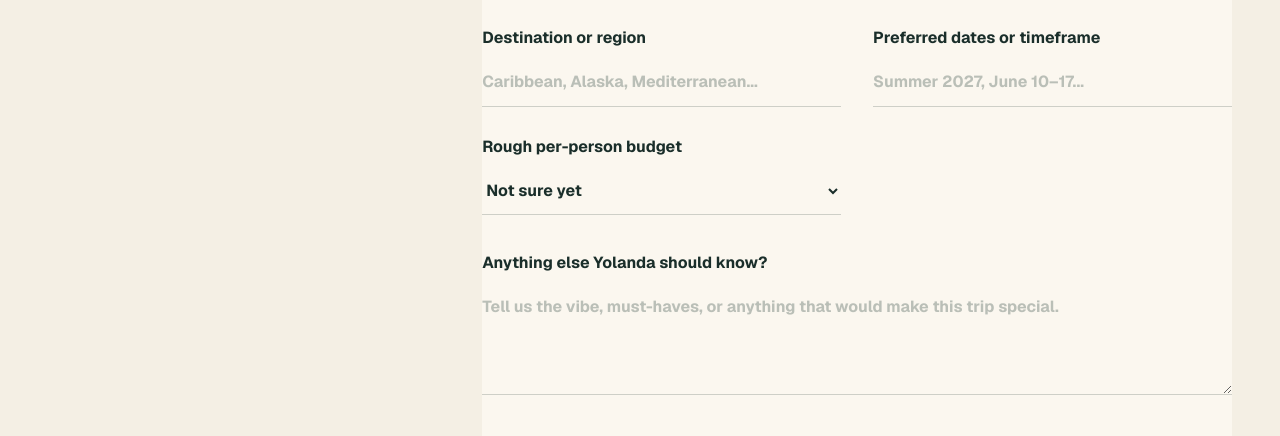
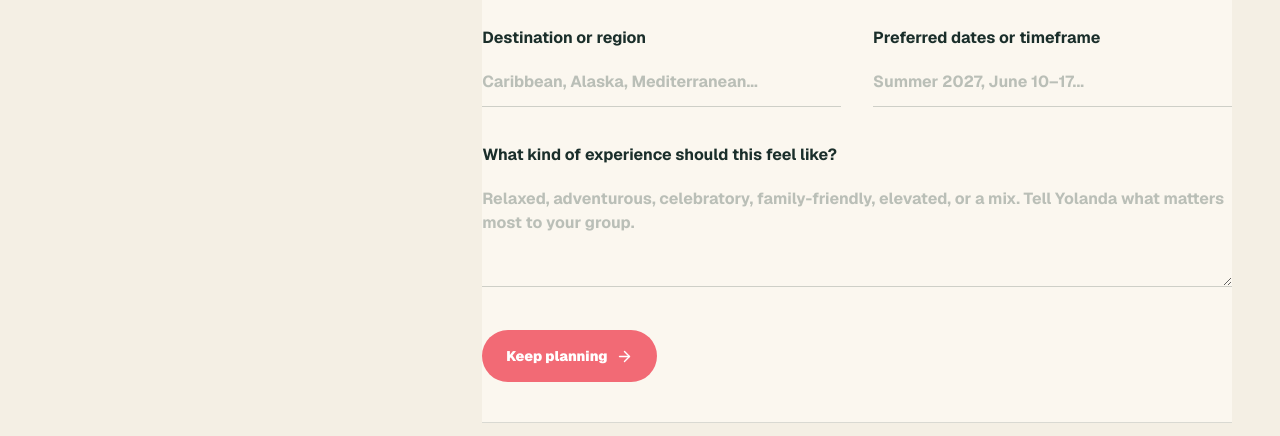
Before and after one commit to mrrickyspanish/travelholics, a Next.js app: page /group-cruises in a window 1280 px wide. Shown: the part 6981-7417 px from the top of the page. Built offline with nearby package versions, Linux system fonts and the light colour scheme; no server answers.

Commit message:
Ask group leaders about experience instead of budget

```diff
--- a/components/group-cruise-inquiry-form.tsx
+++ b/components/group-cruise-inquiry-form.tsx
@@ -13,7 +13,7 @@ export default function GroupCruiseInquiryForm() {
   const [loading, setLoading] = useState(false)
   const [error, setError] = useState('')
   const [form, setForm] = useState({
-    cruiseStage: 'help', groupType: '', estimatedGroupSize: '', destination: '', preferredDates: '', budgetRange: '', cruiseLine: '', ship: '', sailingDate: '', notes: '',
+    cruiseStage: 'help', groupType: '', estimatedGroupSize: '', destination: '', preferredDates: '', cruiseLine: '', ship: '', sailingDate: '', notes: '',
     leaderName: '', email: '', phone: '', preferredContact: 'phone', smsConsent: false,
   })
 
@@ -90,7 +90,6 @@ export default function GroupCruiseInquiryForm() {
               <label className={labelClass}>About how many travelers?<input type="number" min="2" className={inputClass} value={form.estimatedGroupSize} onChange={(e) => set('estimatedGroupSize', e.target.value)} placeholder="20" /></label>
               <label className={labelClass}>Destination or region<input className={inputClass} value={form.destination} onChange={(e) => set('destination', e.target.value)} placeholder="Caribbean, Alaska, Mediterranean..." /></label>
               <label className={labelClass}>Preferred dates or timeframe<input className={inputClass} value={form.preferredDates} onChange={(e) => set('preferredDates', e.target.value)} placeholder="Summer 2027, June 10–17..." /></label>
-              <label className={labelClass}>Rough per-person budget<select className={inputClass} value={form.budgetRange} onChange={(e) => set('budgetRange', e.target.value)}><option value="">Not sure yet</option><option value="Under $1,000">Under $1,000</option><option value="$1,000–$1,500">$1,000–$1,500</option><option value="$1,500–$2,500">$1,500–$2,500</option><option value="$2,500+">$2,500+</option></select></label>
             </div>
 
             {form.cruiseStage === 'specific' ? (
@@ -104,7 +103,7 @@ export default function GroupCruiseInquiryForm() {
               </div>
             ) : null}
 
-            <label className={labelClass}>Anything else Yolanda should know?<textarea className={`${inputClass} min-h-28 resize-y`} value={form.notes} onChange={(e) => set('notes', e.target.value)} placeholder="Tell us the vibe, must-haves, or anything that would make this trip special." /></label>
+            <label className={labelClass}>What kind of experience should this feel like?<textarea className={`${inputClass} min-h-28 resize-y`} value={form.notes} onChange={(e) => set('notes', e.target.value)} placeholder="Relaxed, adventurous, celebratory, family-friendly, elevated, or a mix. Tell Yolanda what matters most to your group." /></label>
 
             <button type="button" onClick={() => setStep(2)} className="inline-flex min-h-13 w-full items-center justify-center gap-2 rounded-full bg-coral px-6 py-3.5 text-sm font-black text-white transition hover:translate-y-[-1px] hover:bg-coral-deep sm:w-auto">Keep planning <ArrowRight size={17} /></button>
           </div>
```
